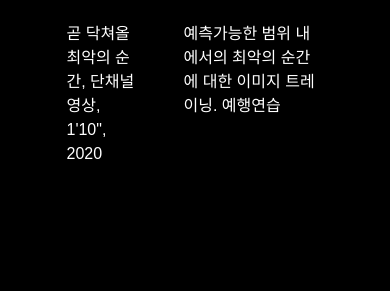
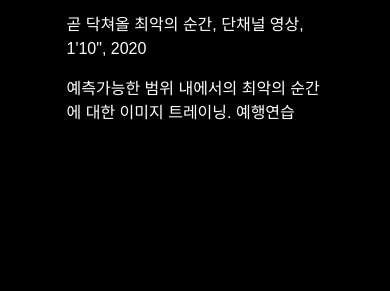
Before and after one commit to onghyuk/works, a plain HTML site: page index.html in a window 390 px wide. Shown: the part 798-1089 px from the top of the page. Drawn offline with Linux system fonts and the light colour scheme; grey boxes are pictures that could not be loaded.

Commit message:
Update stlye.css

```diff
--- a/stlye.css
+++ b/stlye.css
@@ -30,3 +30,9 @@ body{
     width: 70%;
     margin-top: 3vh;
 }
+
+@media screen and (max-width: 700px) {
+    .text{
+        display: block;
+    }
+}
```
